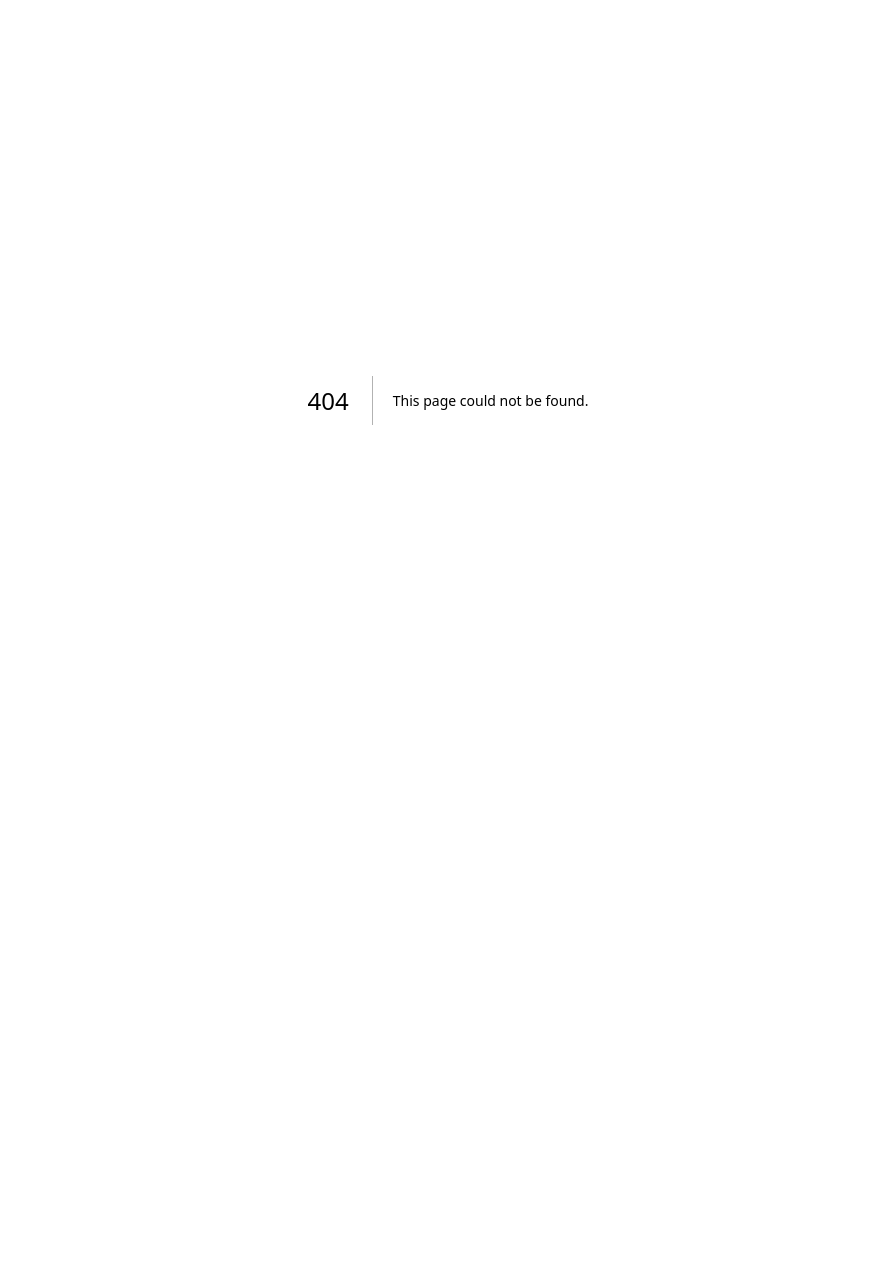
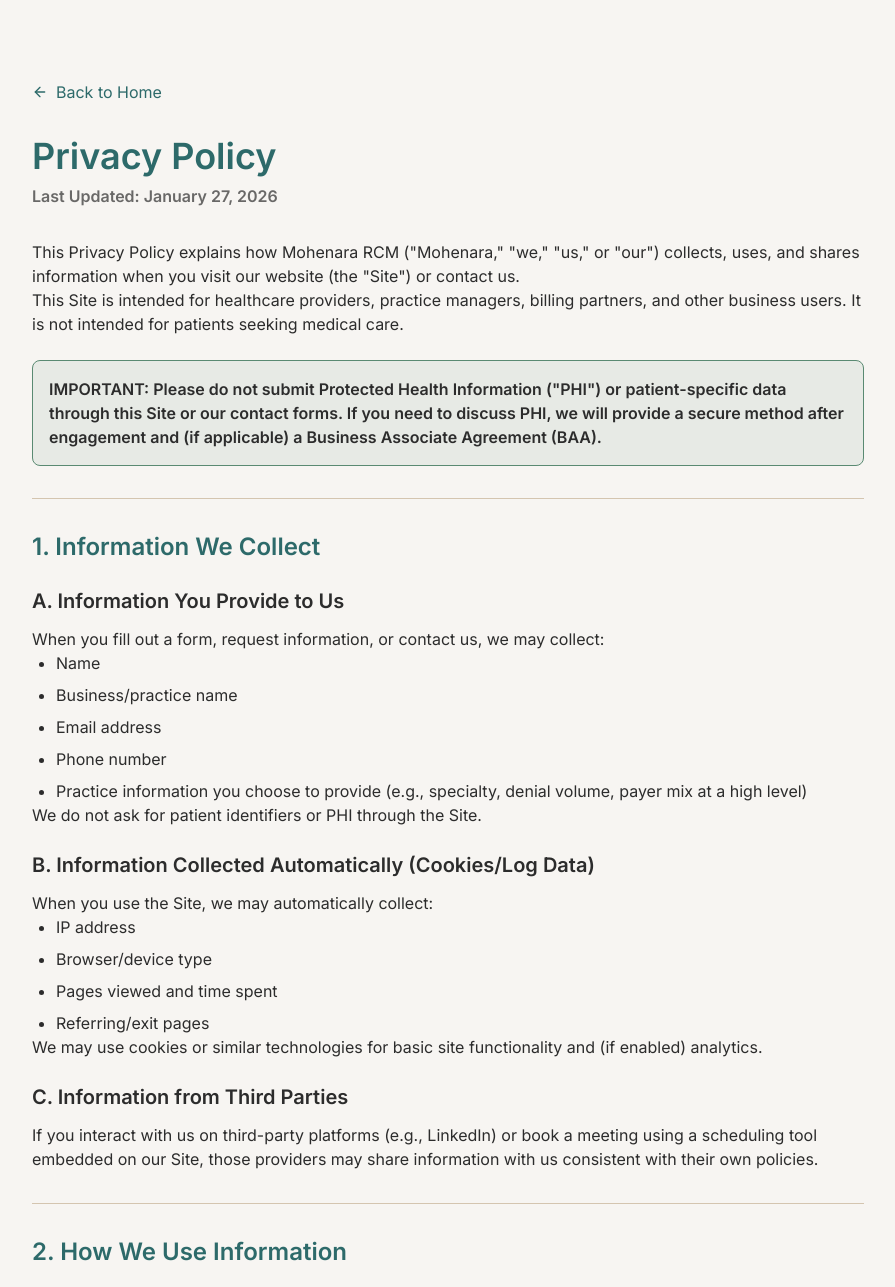
Before and after one commit to umerlawa/mohenara-landing-page, a Next.js app: page /privacy-policy in a window 1280 px wide. Before the commit this address had no page. Shown: the top 1287 px of the page, without its empty margins (192-1087 px from the left). Before the commit the page ends 800 px from the top, so only its background shows below. Built offline with nearby package versions, Linux system fonts and the light colour scheme.

Commit message:
Add Privacy Policy page
Co-Authored-By: Claude Opus 4.5 <noreply@anthropic.com>

```diff
--- /dev/null
+++ b/app/privacy-policy/page.tsx
@@ -0,0 +1,164 @@
+'use client'
+
+import Link from 'next/link'
+import { ArrowLeft } from 'lucide-react'
+
+export default function PrivacyPolicy() {
+  return (
+    <main className="min-h-screen bg-background text-foreground">
+      <div className="max-w-4xl mx-auto px-4 sm:px-6 lg:px-8 py-16 sm:py-20">
+        <Link
+          href="/"
+          className="inline-flex items-center gap-2 text-primary hover:text-primary/80 transition-colors mb-8"
+        >
+          <ArrowLeft className="w-4 h-4" />
+          Back to Home
+        </Link>
+
+        <article className="prose prose-slate max-w-none">
+          <h1 className="text-3xl sm:text-4xl font-bold text-primary mb-2" style={{ fontFamily: 'var(--font-serif)' }}>
+            Privacy Policy
+          </h1>
+          <p className="text-foreground/70 mb-8">
+            <strong>Last Updated: January 27, 2026</strong>
+          </p>
+
+          <p>
+            This Privacy Policy explains how Mohenara RCM (&quot;Mohenara,&quot; &quot;we,&quot; &quot;us,&quot; or &quot;our&quot;) collects, uses, and shares information when you visit our website (the &quot;Site&quot;) or contact us.
+          </p>
+          <p>
+            This Site is intended for healthcare providers, practice managers, billing partners, and other business users. It is not intended for patients seeking medical care.
+          </p>
+          <div className="bg-accent/10 border border-accent rounded-lg p-4 my-6">
+            <p className="text-foreground font-semibold mb-0">
+              IMPORTANT: Please do not submit Protected Health Information (&quot;PHI&quot;) or patient-specific data through this Site or our contact forms. If you need to discuss PHI, we will provide a secure method after engagement and (if applicable) a Business Associate Agreement (BAA).
+            </p>
+          </div>
+
+          <hr className="my-8 border-muted" />
+
+          <h2 className="text-2xl font-bold text-primary mt-8 mb-4">1. Information We Collect</h2>
+
+          <h3 className="text-xl font-semibold text-foreground mt-6 mb-3">A. Information You Provide to Us</h3>
+          <p>When you fill out a form, request information, or contact us, we may collect:</p>
+          <ul className="list-disc pl-6 space-y-2">
+            <li>Name</li>
+            <li>Business/practice name</li>
+            <li>Email address</li>
+            <li>Phone number</li>
+            <li>Practice information you choose to provide (e.g., specialty, denial volume, payer mix at a high level)</li>
+          </ul>
+          <p>We do not ask for patient identifiers or PHI through the Site.</p>
+
+          <h3 className="text-xl font-semibold text-foreground mt-6 mb-3">B. Information Collected Automatically (Cookies/Log Data)</h3>
+          <p>When you use the Site, we may automatically collect:</p>
+          <ul className="list-disc pl-6 space-y-2">
+            <li>IP address</li>
+            <li>Browser/device type</li>
+            <li>Pages viewed and time spent</li>
+            <li>Referring/exit pages</li>
+          </ul>
+          <p>We may use cookies or similar technologies for basic site functionality and (if enabled) analytics.</p>
+
+          <h3 className="text-xl font-semibold text-foreground mt-6 mb-3">C. Information from Third Parties</h3>
+          <p>
+            If you interact with us on third-party platforms (e.g., LinkedIn) or book a meeting using a scheduling tool embedded on our Site, those providers may share information with us consistent with their own policies.
+          </p>
+
+          <hr className="my-8 border-muted" />
+
+          <h2 className="text-2xl font-bold text-primary mt-8 mb-4">2. How We Use Information</h2>
+          <p>We use the information we collect to:</p>
+          <ul className="list-disc pl-6 space-y-2">
+            <li>Respond to inquiries and schedule discussions</li>
+            <li>Provide information about our services</li>
+            <li>Improve our Site and communications</li>
+            <li>Maintain security, prevent fraud/abuse, and enforce our policies</li>
+            <li>Comply with legal obligations</li>
+          </ul>
+
+          <hr className="my-8 border-muted" />
+
+          <h2 className="text-2xl font-bold text-primary mt-8 mb-4">3. How We Share Information</h2>
+          <p>We may share information:</p>
+          <ul className="list-disc pl-6 space-y-2">
+            <li>With service providers who help operate our Site and business (e.g., hosting, email, scheduling, analytics) under appropriate confidentiality/security terms</li>
+            <li>If required by law, subpoena, or legal process</li>
+            <li>In connection with a business transaction (e.g., merger, acquisition), subject to this Privacy Policy</li>
+          </ul>
+          <p>We do not sell your personal information.</p>
+
+          <hr className="my-8 border-muted" />
+
+          <h2 className="text-2xl font-bold text-primary mt-8 mb-4">4. Cookies & Analytics</h2>
+          <p>
+            We may use cookies for essential site operation. If analytics are enabled, we may use tools (e.g., website analytics providers) that collect usage information via cookies or similar technologies.
+          </p>
+          <p>
+            You can control cookies through your browser settings. If we implement a cookie banner/consent tool, you may also manage preferences there.
+          </p>
+
+          <hr className="my-8 border-muted" />
+
+          <h2 className="text-2xl font-bold text-primary mt-8 mb-4">5. Data Security</h2>
+          <p>
+            We use administrative, technical, and organizational measures designed to protect information from unauthorized access, use, or disclosure. No method of transmission or storage is 100% secure, and we cannot guarantee absolute security.
+          </p>
+
+          <hr className="my-8 border-muted" />
+
+          <h2 className="text-2xl font-bold text-primary mt-8 mb-4">6. Data Retention</h2>
+          <p>
+            We retain personal information as long as necessary for legitimate business purposes (e.g., responding to requests, maintaining business records) and to comply with legal obligations.
+          </p>
+
+          <hr className="my-8 border-muted" />
+
+          <h2 className="text-2xl font-bold text-primary mt-8 mb-4">7. Your Choices</h2>
+          <ul className="list-disc pl-6 space-y-2">
+            <li>You may request access, correction, or deletion of your personal information by contacting us (see &quot;Contact Us&quot;).</li>
+            <li>You may opt out of non-essential marketing emails by using the unsubscribe link in our emails.</li>
+          </ul>
+
+          <hr className="my-8 border-muted" />
+
+          <h2 className="text-2xl font-bold text-primary mt-8 mb-4">8. California Privacy Rights (If Applicable)</h2>
+          <p>
+            If applicable, California residents may have rights to request access to, deletion of, or information about our collection and disclosure of personal information. We do not sell personal information.
+          </p>
+
+          <hr className="my-8 border-muted" />
+
+          <h2 className="text-2xl font-bold text-primary mt-8 mb-4">9. Children</h2>
+          <p>
+            The Site is not intended for children and we do not knowingly collect personal information from children.
+          </p>
+
+          <hr className="my-8 border-muted" />
+
+          <h2 className="text-2xl font-bold text-primary mt-8 mb-4">10. Changes to This Policy</h2>
+          <p>
+            We may update this Privacy Policy from time to time. The &quot;Last Updated&quot; date indicates when it was last revised.
+          </p>
+
+          <hr className="my-8 border-muted" />
+
+          <h2 className="text-2xl font-bold text-primary mt-8 mb-4">11. Contact Us</h2>
+          <p>For privacy questions or requests:</p>
+          <p>
+            <strong>Email:</strong>{' '}
+            <a href="mailto:hello@mohenara.com" className="text-primary hover:text-primary/80">
+              hello@mohenara.com
+            </a>
+          </p>
+          <p>
+            <strong>Mailing Address:</strong><br />
+            MOHENARA LLC<br />
+            30 N Gould St #50941<br />
+            Sheridan, WY 82801
+          </p>
+        </article>
+      </div>
+    </main>
+  )
+}
```
